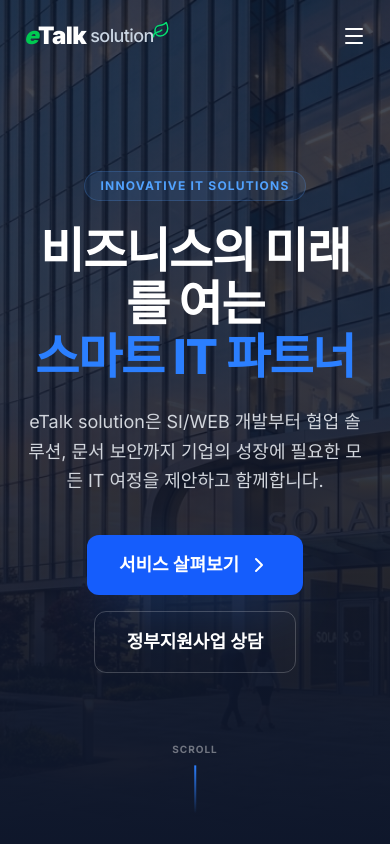
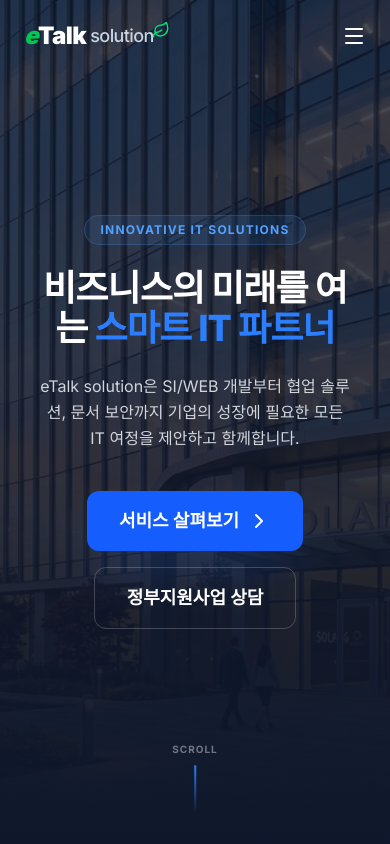
Before and after one commit to chy690-commits/etalkslt-website, a React (Vite) app: page / in a window 390 px wide. Shown: the top 844 px of the page. Built offline with nearby package versions, Linux system fonts and the light colour scheme.

Commit message:
Update Hero.tsx

```diff
--- a/src/components/Hero.tsx
+++ b/src/components/Hero.tsx
@@ -28,11 +28,11 @@ export function Hero({ onConsultationClick }: HeroProps) {
           <span className="inline-block px-4 py-1.5 mb-6 text-xs font-bold tracking-widest text-blue-400 uppercase bg-blue-400/10 rounded-full border border-blue-400/20">
             Innovative IT Solutions
           </span>
-          <h1 className="text-5xl md:text-7xl font-extrabold text-white mb-6 leading-[1.1] tracking-tight">
-            비즈니스의 미래를 여는 <br/>
+          <h1 className="text-4xl sm:text-6xl md:text-7xl font-extrabold text-white mb-6 leading-[1.1] tracking-tight px-4 sm:px-0">
+            비즈니스의 미래를 여는 <br className="hidden sm:block"/>
             <span className="text-blue-500">스마트 IT 파트너</span>
           </h1>
-          <p className="text-lg md:text-xl text-gray-300 mb-10 max-w-2xl mx-auto leading-relaxed">
+          <p className="text-base md:text-xl text-gray-300 mb-10 max-w-2xl mx-auto leading-relaxed px-4 sm:px-0">
             {BRAND_NAME}은 SI/WEB 개발부터 협업 솔루션, 문서 보안까지
             기업의 성장에 필요한 모든 IT 여정을 제안하고 함께합니다.
           </p>
```
